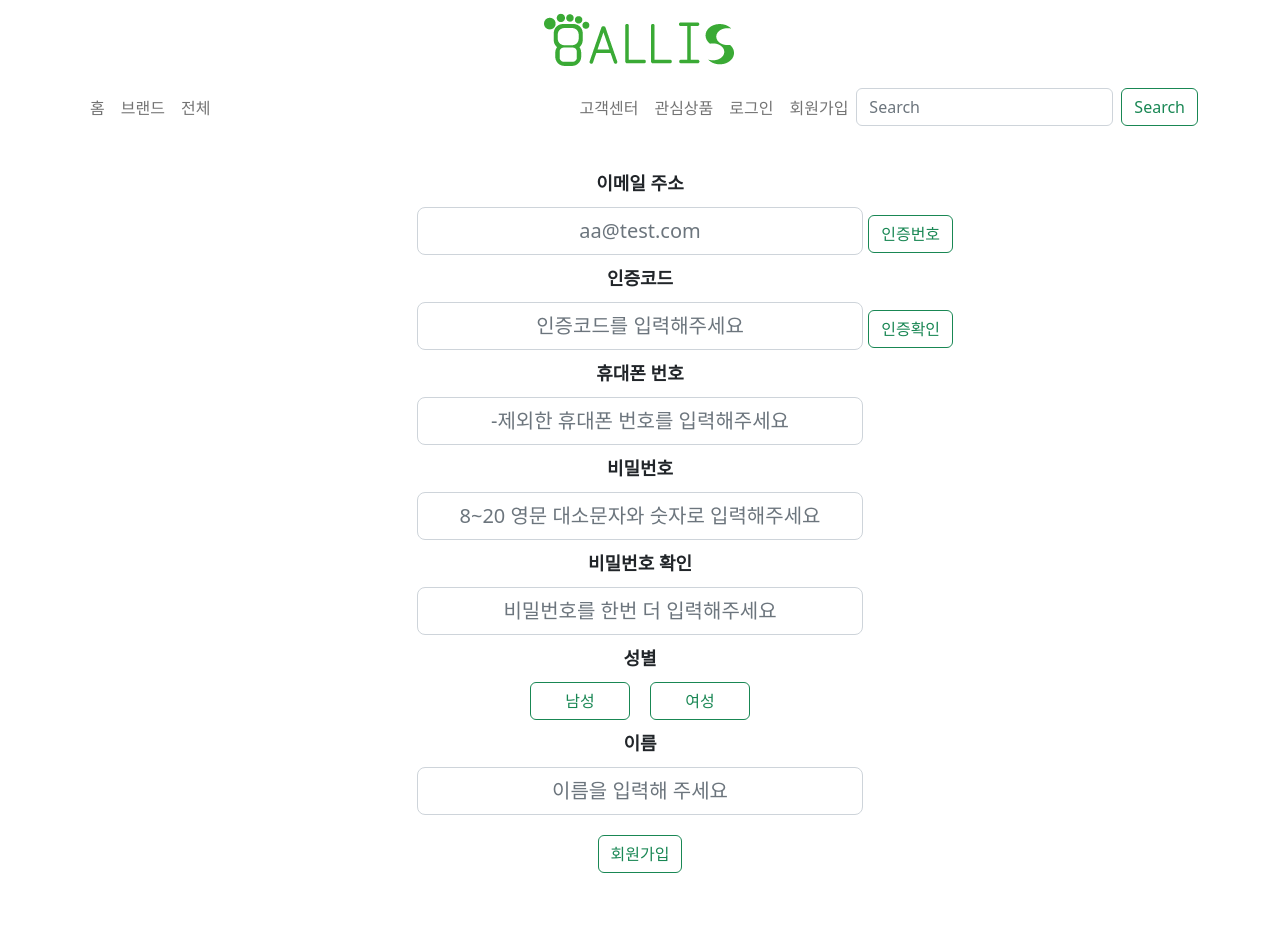
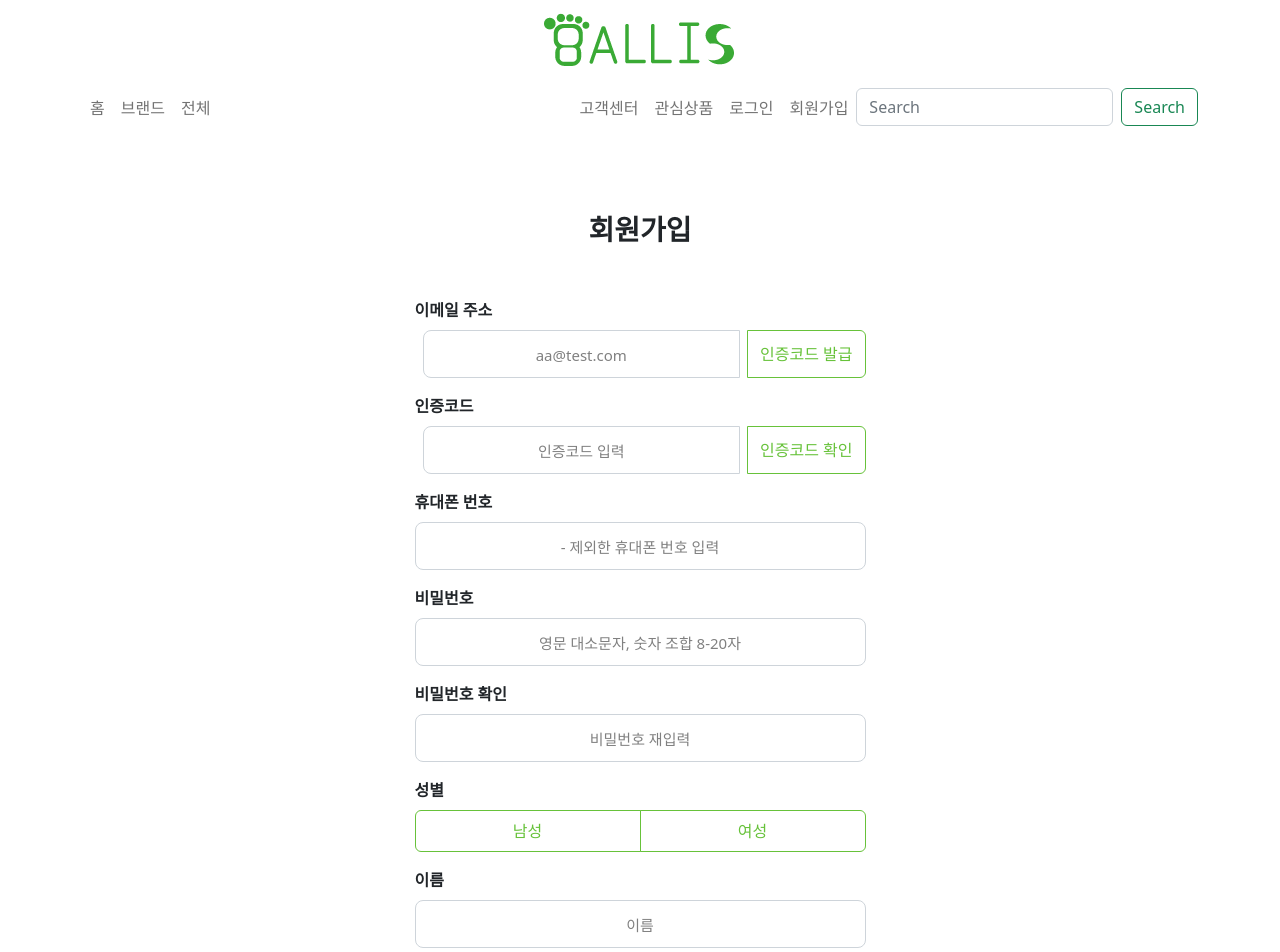
Before and after one commit to sunyoungAn/project_ballis_front, a Vue app: page /member/join in a window 1280 px wide. Shown: the top 952 px of the page. Built offline with nearby package versions, Linux system fonts and the light colour scheme.

Commit message:
회원 가입 css 수정

```diff
--- a/src/assets/css/common.css
+++ b/src/assets/css/common.css
@@ -213,3 +213,8 @@
 .gray_font {
   color: #8d8d8d;
 }
+/* placeholder 글씨 */
+.custom_placeholder::placeholder{
+  font-size: 15px;
+  color: gray;
+}
--- a/src/views/UserJoin.vue
+++ b/src/views/UserJoin.vue
@@ -1,5 +1,5 @@
 <template>
-   <body class="container common_mt160 customer_wrap">
+   <!-- <body class="container common_mt160 customer_wrap">
     <div class="div_box">
         <label class="lbl">이메일 주소</label>
     </div>
@@ -71,7 +71,78 @@
     <div class="button_box">
       <button type="button" class="btn btn-outline-success" @click="handleJoin()">회원가입</button>
     </div>
-   </body>
+   </body> -->
+
+  <div class="container common_mt160 customer_wrap">
+    <div class="row justify-content-center">
+      <div class="fs-3 fw-bold text-center mt-5">회원가입</div>
+
+      <div class="col-lg-5">
+        <div class="mt-5">
+          <span class="fw-bold">이메일 주소</span>
+          <div class="input-group mt-2">
+            <input class="form-control form-control-lg text-center mx-2 custom_placeholder" type="text" @keyup="checkEmail()" v-model="state.email" placeholder="aa@test.com" />
+            <button class="btn green_button_outline" @click="sendMail()">인증코드 발급</button>
+          </div>
+          <p class="mt-2" v-if="state.emailValid === false" style="color: #e25d5d;">유효하지 않은 이메일입니다.</p>
+        </div>
+
+        <div class="mt-3">
+          <span class="fw-bold">인증코드</span>
+          <div class="input-group mt-2">
+            <input class="form-control form-control-lg text-center mx-2 custom_placeholder" type="text" v-model="state.joinCode" :disabled="state.isVerified" placeholder="인증코드 입력">
+            <button class="btn green_button_outline" @click="checkEmailCode()">인증코드 확인</button>
+          </div>
+        </div>
+
+        <div class="mt-3">
+          <span class="fw-bold">휴대폰 번호</span>
+          <input class="form-control form-control-lg mt-2 text-center custom_placeholder" type="text" v-model="state.phoneNumber" placeholder="- 제외한 휴대폰 번호 입력">
+        </div>
+
+        <div class="mt-3">
+          <span class="fw-bold">비밀번호</span>
+          <input class="form-control form-control-lg mt-2 text-center custom_placeholder" type="password" maxlength="11" @keyup="checkPassword()" v-model="state.password" placeholder="영문 대소문자, 숫자 조합 8-20자">
+          <p class="mt-2" v-if="state.passwordValid===false" style="color: #e25d5d;">사용할 수 없는 비밀번호입니다.</p>
+        </div>
+
+        <div class="mt-3">
+          <span class="fw-bold">비밀번호 확인</span>
+          <input class="form-control form-control-lg mt-2 text-center custom_placeholder" type="password" maxlength="11" @keyup="checkPassword2()" v-model="state.password2" placeholder="비밀번호 재입력">
+          <p class="mt-2" v-if="state.passwordValid2===false" style="color:#e25d5d;">비밀번호가 일치하지 않습니다.</p>
+        </div>
+
+        <div class="mt-3">
+          <div class="row">
+            <div class="col fw-bold">
+              <span>성별</span>
+            </div>
+
+            <div class="btn-group w-100 mt-2" role="group" data-toggle="buttons">
+              <label class="btn p-2" v-bind:class="state.gender === '2'? 'green_button' : 'not_checked'" @click="state.gender = '2'">
+                남성
+                <input type="radio" class="btn-check" name="options-outlined" v-model="state.gender" value="2" autocomplete="off" >
+              </label>
+              <label class="btn p-2" v-bind:class="state.gender === '1'? 'green_button' : 'not_checked'" @click="state.gender = '2'">
+                여성
+                <input type="radio" class="btn-check" name="options-outlined" v-model="state.gender" value="1" autocomplete="off" />
+              </label>
+          </div>
+          </div>
+        </div>
+
+        <div class="mt-3">
+          <span class="fw-bold">이름</span>
+          <input class="form-control form-control-lg mt-2 text-center custom_placeholder"  type="text" v-model="state.name" placeholder="이름">
+        </div>
+
+        <button class="btn btn-lg w-100 mt-4 green_button fw-bold" @click="handleJoin()">회원가입</button>
+      </div>
+    </div>
+  </div>
+
+
+
 </template>
 
 <script>
@@ -221,6 +292,28 @@ export default {
 
 <style lang="css" scoped>
 @import "../assets/css/common.css";
-
-
+.green_button {
+  background-color: rgb(103, 194, 58);
+  color: #ffffff;
+}
+.green_button:hover {
+  background-color: rgb(149, 212, 117);
+  color: #ffffff;
+}
+.green_button_outline {
+  border: 1px solid rgb(103, 194, 58);
+  color: rgb(103, 194, 58);
+}
+.green_button_outline:hover{
+  background-color: rgb(103, 194, 58);
+  color: #ffffff;
+}
+.not_checked {
+    border-color: rgb(103, 194, 58);
+    color: rgb(103, 194, 58);
+}
+.not_checked:hover {
+    border-color: rgb(149, 212, 117) !important;
+    color: rgb(149, 212, 117) !important;
+}
 </style>
--- a/src/views/UserLogin.vue
+++ b/src/views/UserLogin.vue
@@ -28,12 +28,12 @@
 
     <div class="container common_mt160 customer_wrap">
       <div class="row justify-content-center">
-        <div class="fs-4 fw-bold text-center mt-5">로그인</div>
+        <div class="fs-3 fw-bold text-center mt-5">로그인</div>
 
         <div class="col-lg-4">
-          <input class="form-control form-control-lg text-center mt-5" v-model="state.email" type="text" placeholder="이메일 주소를 입력해주세요">
-          <input class="form-control form-control-lg text-center mt-3" v-model="state.password" type="password" placeholder="비밀번호를 입력해주세요">
-          <button class="btn btn-lg btn-block mt-3 green_button" @click="handleLogin()">로그인</button>
+          <input class="form-control form-control-lg text-center mt-5 custom_placeholder" v-model="state.email" type="text" placeholder="이메일 입력">
+          <input class="form-control form-control-lg text-center mt-3 custom_placeholder" v-model="state.password" type="password" placeholder="비밀번호 입력">
+          <button class="btn btn-lg btn-block mt-4 green_button fw-bold" @click="handleLogin()">로그인</button>
 
           <div class="mt-5 text-center">
             <span class="mx-3 vertical_line"><router-link to="/member/join">회원가입</router-link></span>
@@ -173,6 +173,7 @@ a:hover{
   width: 100%;
   background-color: rgb(103, 194, 58);
   color: #ffffff;
+  font-weight: bold;
 }
 .green_button:hover {
   background-color: rgb(149, 212, 117);
@@ -182,4 +183,5 @@ a:hover{
   padding-right: 30px;
   border-right: 1px solid #cecece;
 }
+
 </style>
```
